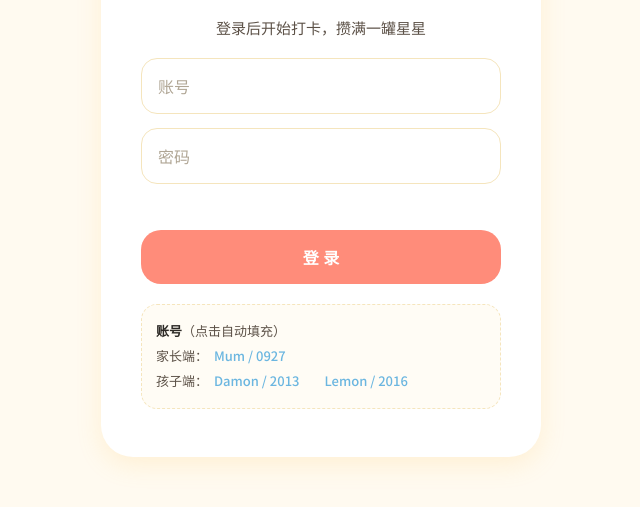
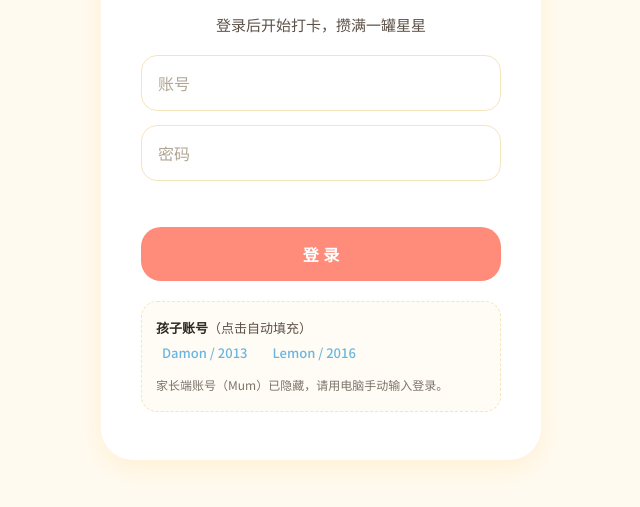
Before and after one commit to Hulu1316/star-shelf, a website: page public/index.html in a window 1280 px wide. Shown: the part 263-770 px from the top of the page, without its empty margins (319-959 px from the left). Drawn offline with Linux system fonts and the light colour scheme.

Commit message:
隐藏家长端 Mum 账号（登录页不显示，仅手动输入）；Mum 密码改为 20260725（种子+现有数据同步更新）

```diff
--- a/public/index.html
+++ b/public/index.html
@@ -22,9 +22,9 @@
         <button class="btn-primary" type="submit">登 录</button>
       </form>
       <div class="demo-accounts">
-        <b>账号</b>（点击自动填充）<br />
-        家长端：<span class="acc" data-u="Mum" data-p="0927">Mum / 0927</span><br />
-        孩子端：<span class="acc" data-u="Damon" data-p="2013">Damon / 2013</span>　<span class="acc" data-u="Lemon" data-p="2016">Lemon / 2016</span>
+        <b>孩子账号</b>（点击自动填充）<br />
+        <span class="acc" data-u="Damon" data-p="2013">Damon / 2013</span>　<span class="acc" data-u="Lemon" data-p="2016">Lemon / 2016</span>
+        <div class="mum-note">家长端账号（Mum）已隐藏，请用电脑手动输入登录。</div>
       </div>
     </div>
   </div>
--- a/public/styles.css
+++ b/public/styles.css
@@ -269,6 +269,7 @@ body{
 .demo-accounts b{color:var(--ink);}
 .demo-accounts .acc{cursor:pointer;padding:2px 6px;border-radius:8px;color:var(--c-math);font-weight:500;}
 .demo-accounts .acc:hover{background:#fff;}
+.demo-accounts .mum-note{margin-top:8px;font-size:12px;color:var(--ink-soft);opacity:.8;}
 
 /* ===== 顶栏：角色 / 退出 ===== */
 .role-chip{display:inline-flex;align-items:center;padding:8px 14px;border-radius:16px;background:var(--c-english);font-weight:700;font-size:14px;color:var(--ink);}
--- a/server.js
+++ b/server.js
@@ -39,7 +39,7 @@ function hash(pwd){ return crypto.createHash('sha256').update(String(pwd)).diges
 
 function seed(){
   const users = [
-    {id:'u_mum', username:'Mum', password:hash('0927'), role:'parent', name:'妈妈', color:'#6BB6E0'},
+    {id:'u_mum', username:'Mum', password:hash('20260725'), role:'parent', name:'妈妈', color:'#6BB6E0'},
     {id:'u_damon', username:'Damon', password:hash('2013'), role:'child', name:'Damon', parentId:'u_mum', color:'#FF8C7A'},
     {id:'u_lemon', username:'Lemon', password:hash('2016'), role:'child', name:'Lemon', parentId:'u_mum', color:'#FFC857'}
   ];
@@ -289,5 +289,5 @@ const server=http.createServer((req,res)=>{
 
 server.listen(PORT, '0.0.0.0', ()=>{
   console.log('捕星少年完整版已启动: http://127.0.0.1:'+PORT);
-  console.log('账号 -> 家长 Mum / 0927 ；孩子 Damon / 2013、Lemon / 2016');
+  console.log('账号 -> 家长 Mum ；孩子 Damon / 2013、Lemon / 2016');
 });
```
